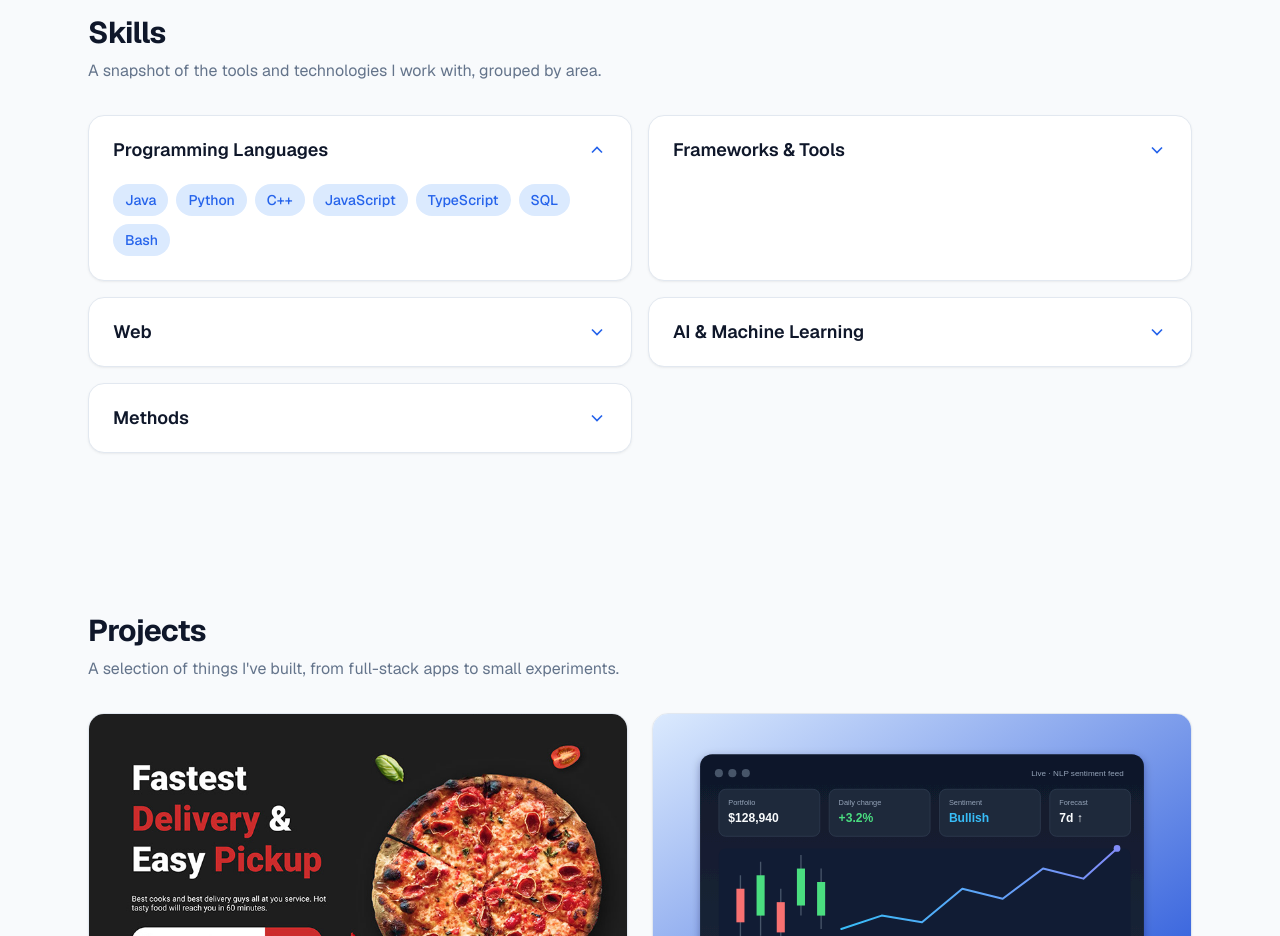
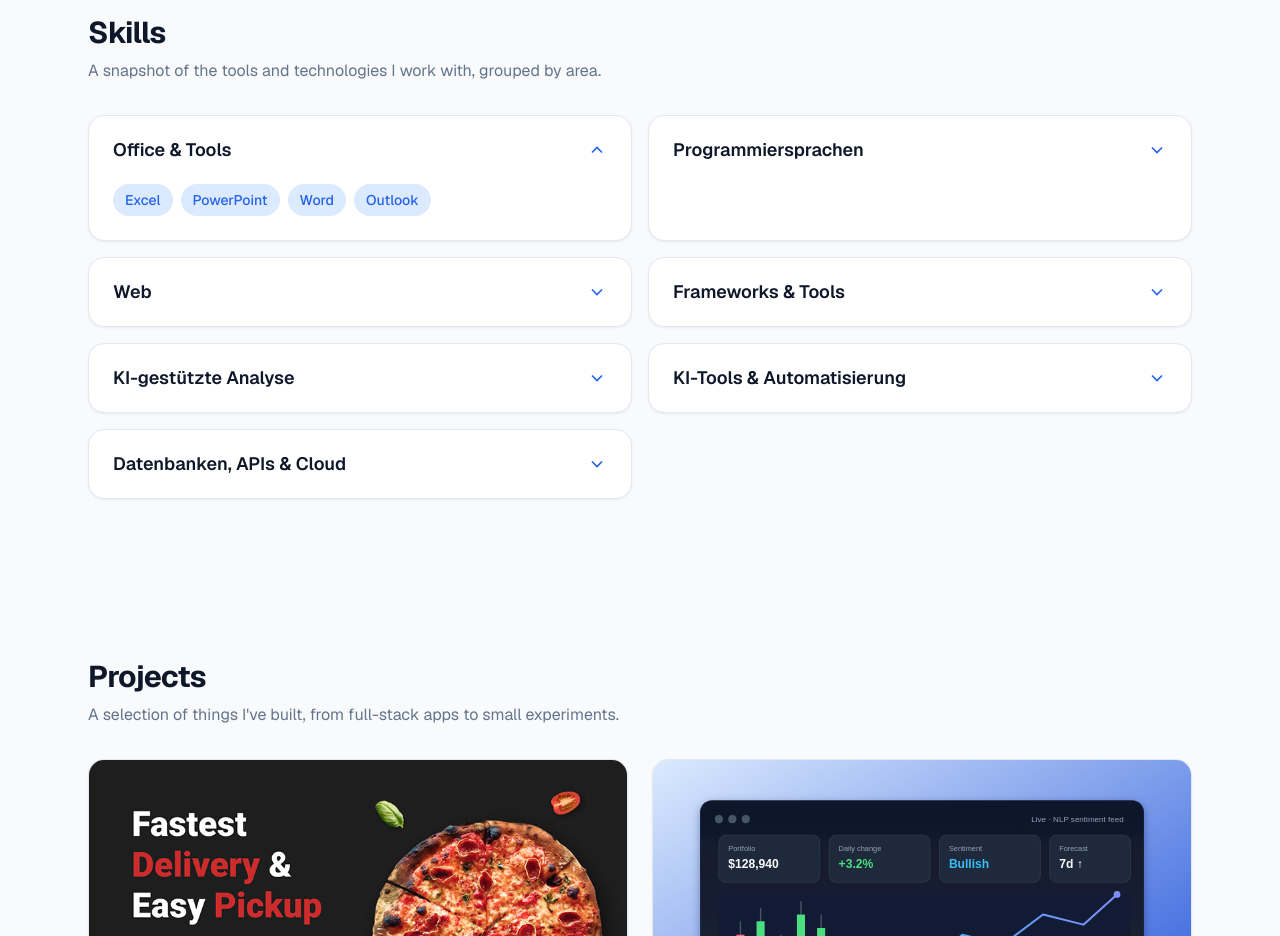
Before and after one commit to rk-420/port-folio-website-rk, a Next.js app: page / in a window 1280 px wide. Shown: the part 1160-2096 px from the top of the page. Built offline with nearby package versions, Linux system fonts and the light colour scheme.

Commit message:
Update Skills to match CV Kenntnisse section

```diff
--- a/src/data/skills.ts
+++ b/src/data/skills.ts
@@ -5,55 +5,37 @@ export type SkillCategory = {
 
 export const skillCategories: SkillCategory[] = [
   {
-    category: "Programming Languages",
-    skills: ["Java", "Python", "C++", "JavaScript", "TypeScript", "SQL", "Bash"],
+    category: "Office & Tools",
+    skills: ["Excel", "PowerPoint", "Word", "Outlook"],
+  },
+  {
+    category: "Programmiersprachen",
+    skills: ["Python", "C++", "Java", "JavaScript", "SQL", "PHP"],
+  },
+  {
+    category: "Web",
+    skills: ["HTML", "CSS", "REST-API", "JSON"],
   },
   {
     category: "Frameworks & Tools",
+    skills: ["Next.js", "React", "Flask", "FastAPI"],
+  },
+  {
+    category: "KI-gestützte Analyse",
     skills: [
-      "Spring Boot",
-      "Flask",
-      "FastAPI",
-      "Docker",
-      "Git",
-      "GitHub",
-      "Maven",
-      "JUnit",
+      "Python",
+      "Pandas",
       "Scikit-learn",
-      "Jupyter Notebook",
+      "NLP/Sentiment-Analyse",
+      "Generative AI",
     ],
   },
   {
-    category: "Web",
-    skills: ["HTML5", "CSS3", "REST API", "JSON", "XML", "React (basics)"],
+    category: "KI-Tools & Automatisierung",
+    skills: ["ChatGPT", "Cursor"],
   },
   {
-    category: "AI & Machine Learning",
-    skills: [
-      "TensorFlow",
-      "PyTorch",
-      "Scikit-learn",
-      "LangChain",
-      "Pandas",
-      "NumPy",
-      "NLTK",
-      "Hugging Face",
-      "RAG",
-      "Agentic AI",
-      "Generative AI (GenAI)",
-    ],
-  },
-  {
-    category: "Methods",
-    skills: [
-      "Agile/Scrum",
-      "OOP",
-      "REST",
-      "Design Patterns",
-      "TDD",
-      "CI/CD (basics)",
-      "Clean Code",
-      "MVC",
-    ],
+    category: "Datenbanken, APIs & Cloud",
+    skills: ["SQL", "REST-APIs", "Git", "GitHub", "Docker", "Vercel"],
   },
 ];
```
